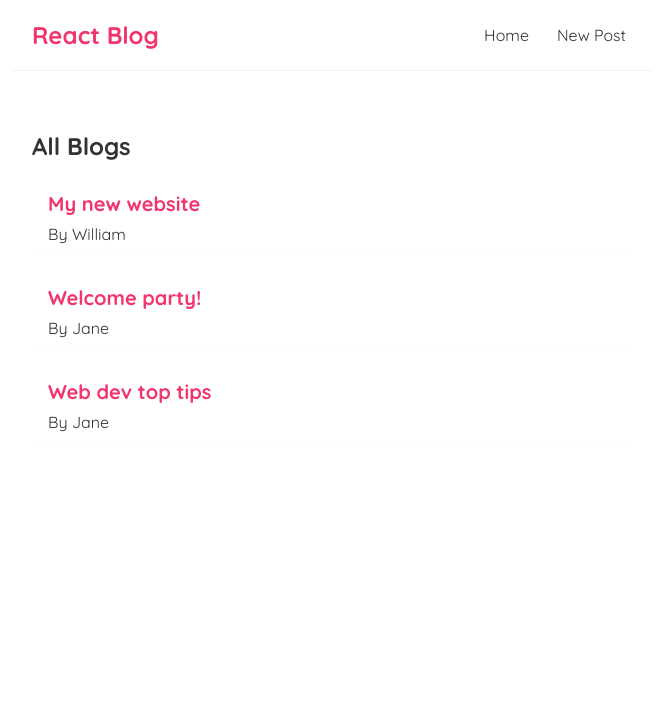
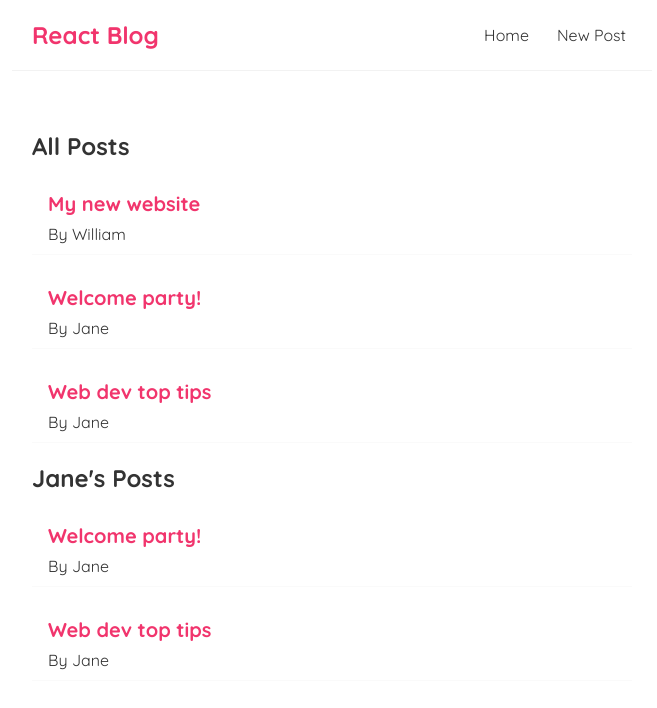
Before and after one commit to nataliecardot/react-blog-app, a React (Create React App) app: page / in a window 1280 px wide. Shown: the top 708 px of the page, without its empty margins (308-965 px from the left). Built offline with nearby package versions, Linux system fonts and the light colour scheme.

Commit message:
Reuse component

```diff
--- a/src/Home.js
+++ b/src/Home.js
@@ -20,7 +20,11 @@ const Home = () => {
 
   return (
     <div className="home">
-      <BlogList blogs={blogs} title="All Blogs" />
+      <BlogList blogs={blogs} title="All Posts" />
+      <BlogList
+        blogs={blogs.filter((blog) => blog.author === 'Jane')}
+        title="Jane's Posts"
+      />
     </div>
   );
 };
```
